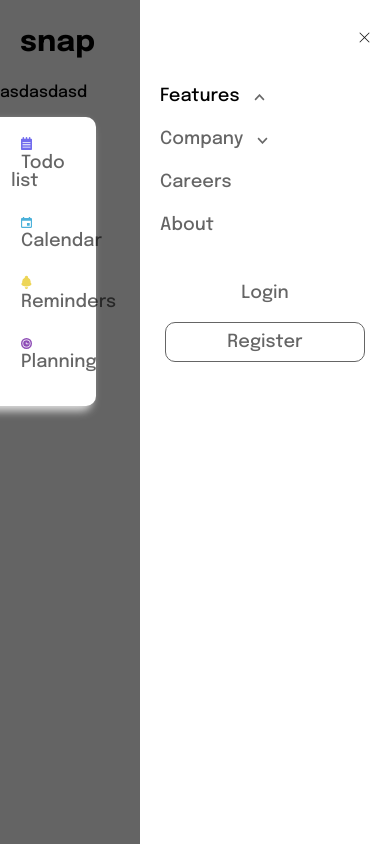
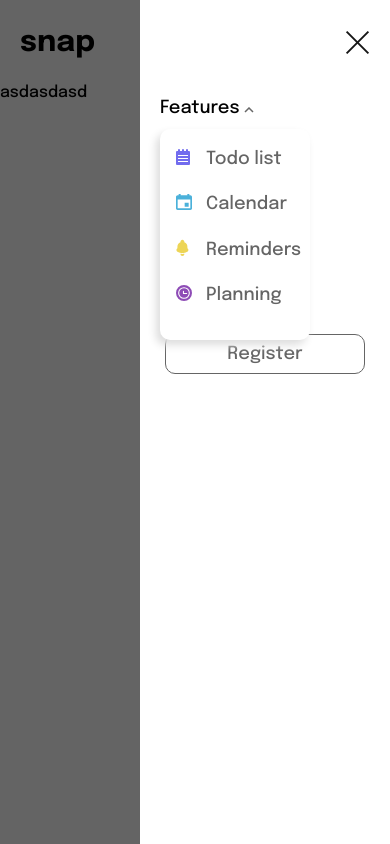
Before and after one commit to semir709/section-with-drop-down, a plain HTML site: page index.html in a window 390 px wide. Both pictures are taken after a click on the element "Features". Drawn offline with Linux system fonts and the light colour scheme.

Commit message:
navigation for the mobile (style)

```diff
--- a/style.css
+++ b/style.css
@@ -169,6 +169,7 @@
 
 .nav-hamburger-close {
     display: none;
+    width: 25px;
 }
 
 .nav-hamburger-close img {
@@ -212,7 +213,6 @@
     .open .nav-hamburger-close {
         display: block;
         margin: 30px 20px 40px auto;
-        width: fit-content;
     }
 
     .open .nav-menu {
@@ -254,11 +254,11 @@
         font-size: 18px;
     }
 
-    .open img {
+    /* .open img {
         width: 11px;
         margin-left: 10px;
 
-    }
+    } */
 
     .open .user-nav {
         width: 100%;
@@ -275,56 +275,17 @@
         margin-bottom: 20px;
     }
 
-    /* .navigation-container {
-        display: block;
-        position: absolute;
-        top: 0;
-        right: 0;
-        width: 250px;
-        height: 100%;
-        background-color: #fff;
-    }
-
-    .navigation-container::before {
-        content: "";
-        position: absolute;
-        left: -400%;
-        width: 400%;
-        height: 100%;
-        opacity: 0.6;
-        background: #000;
-    }
-
-    .navigation-container li {
-        display: block;
-        margin: 10px 0px 25px 20px;
+    .open .drop-content {
+        top: 30px;
+        left: 0;
+        z-index: 100;
+        width: 150px;
 
     }
 
-    .navigation-container a {
-        font-size: 18px;
-    }
-
-    .nav-item img {
-        width: 11px;
-        margin-left: 10px;
+    .open .drop-content li {
+        display: flex;
+        margin-left: 1px;
 
     }
-
-    .user-nav {
-        width: 100%;
-        display: flex;
-        justify-content: center;
-        margin-top: 40px;
-    }
-
-    .user-nav li{
-        margin-left: 0px;
-        display: flex;
-        justify-content: center;
-        width: 200px;
-        margin-bottom: 20px;
-    } */
-
-
 }
```
